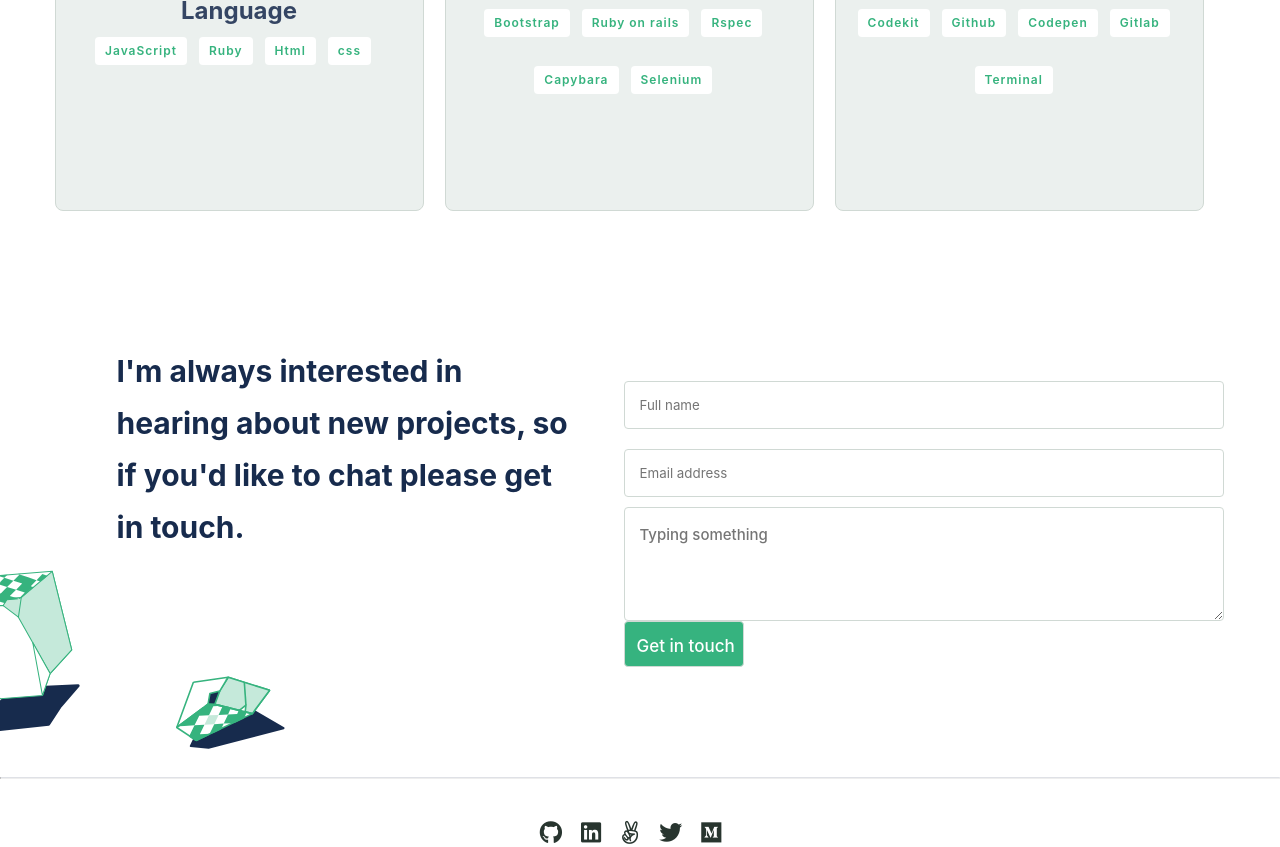
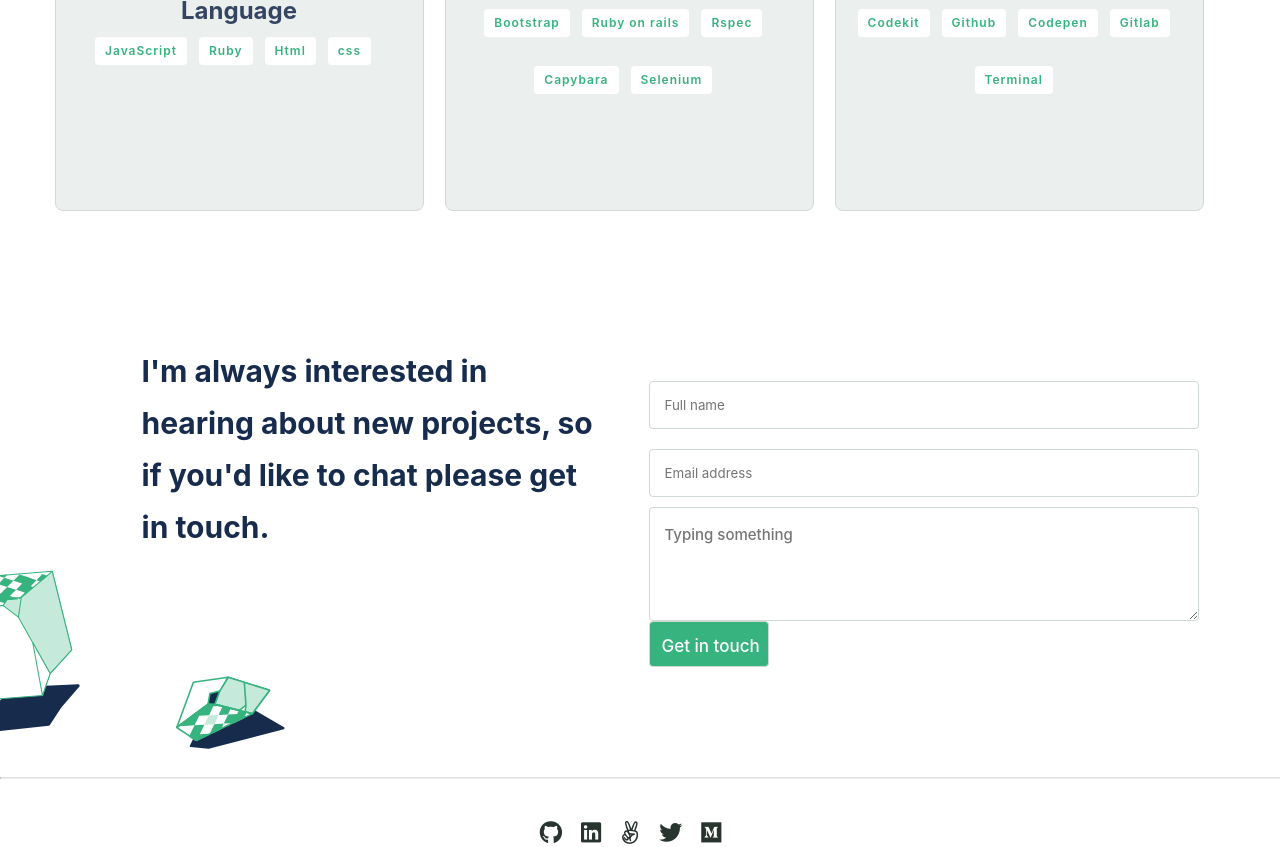
Before and after one commit to iLynette/my-portfolio, a website: page index.html in a window 1280 px wide. Shown: the part 2492-3339 px from the top of the page. Drawn offline with Linux system fonts and the light colour scheme.

Commit message:
Fix form width on desktop

```diff
--- a/style.css
+++ b/style.css
@@ -512,7 +512,7 @@ footer {
 
   input {
     height: 48px;
-    width: 600px;
+    width: 550px;
     border-radius: 4px;
     border: 1px solid #d0d9d4;
     box-sizing: border-box;
@@ -521,7 +521,7 @@ footer {
 
   textarea {
     height: 114px;
-    width: 600px;
+    width: 550px;
     border-radius: 4px;
     line-height: 24px;
     font-size: 15px;
```
